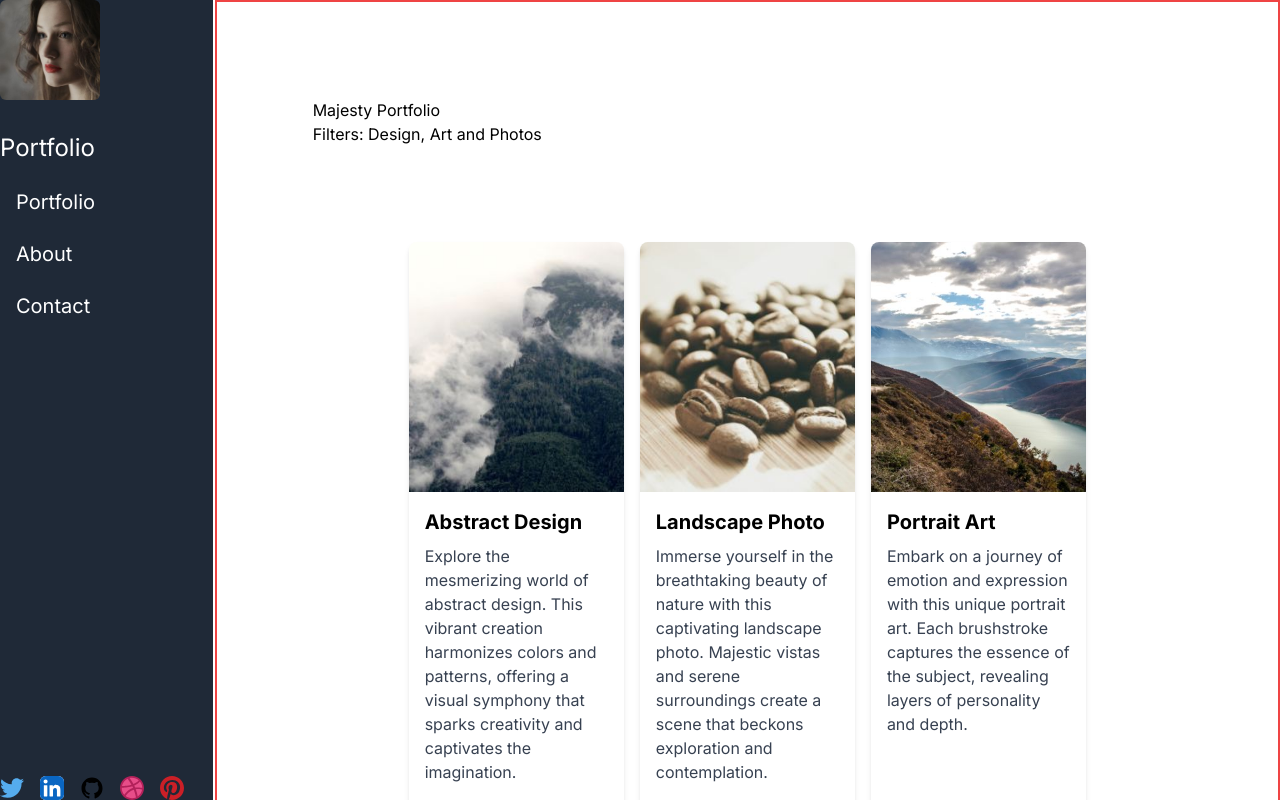
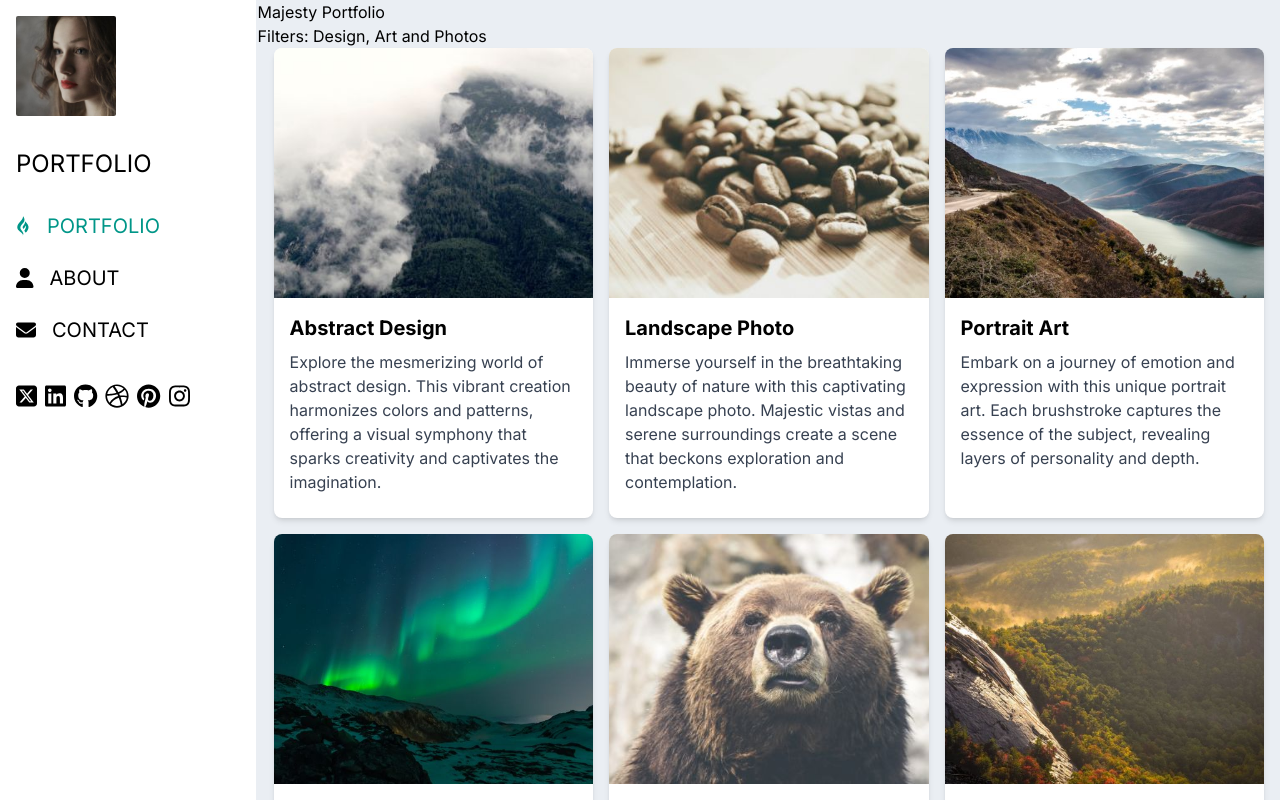
Before and after one commit to Metaverse-Nabeel/majesty_portfolio, a Next.js app: page / in a window 1280 px wide. Shown: the top 800 px of the page. Built offline with nearby package versions, Linux system fonts and the light colour scheme.

Commit message:
Add Sidebar Menu for desktop

```diff
--- a/src/app/layout.tsx
+++ b/src/app/layout.tsx
@@ -1,6 +1,10 @@
 import './globals.css'
 import type { Metadata } from 'next'
 import { Inter } from 'next/font/google'
+
+import { config } from '@fortawesome/fontawesome-svg-core'
+import '@fortawesome/fontawesome-svg-core/styles.css'
+config.autoAddCss = false
 
 const inter = Inter({ subsets: ['latin'] })
 
--- a/src/app/page.tsx
+++ b/src/app/page.tsx
@@ -2,14 +2,15 @@ import Footer from "@/components/Footer";
 import Portfolio from "@/sections/Portfolio";
 import Sidebar from "@/components/Sidebar";
 
+
 export default function Home() {
   return (
     <>
-      <main className="w-full h-screen grid grid-cols-6 gap-2">
-        <section className="col-span-1">
+      <main className="w-full h-screen bg-slate-300/40 grid grid-cols-10 gap-2">
+        <section className="col-span-2">
         <Sidebar />
         </section>
-        <section className="col-span-5 border-2 border-red-500">
+        <section className="col-span-8">
           <Portfolio />
           <Footer />
         </section>
--- a/src/components/ProjectCard.tsx
+++ b/src/components/ProjectCard.tsx
@@ -3,7 +3,7 @@ import Image from 'next/image'
 
 const ProjectCard: React.FC = () => {
   return (
-    <section className="flex min-h-screen w-full flex-col items-center justify-between p-24">
+    <section className="flex min-h-screen w-full flex-col items-center justify-between px-4">
       <div className="grid grid-cols-1 sm:grid-cols-1 md:grid-cols-2 lg:grid-cols-3 gap-4">
       {Data.map(item => (
         <div key={item.id} className="bg-white rounded-lg overflow-hidden shadow-md">
--- a/src/components/Sidebar.tsx
+++ b/src/components/Sidebar.tsx
@@ -1,42 +1,61 @@
+import { FontAwesomeIcon } from '@fortawesome/react-fontawesome';
 import Image from 'next/image';
 import Link from 'next/link';
+import { faUser } from '@fortawesome/free-solid-svg-icons';
+import { faGripfire } from '@fortawesome/free-brands-svg-icons';
+import { faEnvelope } from '@fortawesome/free-solid-svg-icons/faEnvelope';
+import { faSquareXTwitter } from '@fortawesome/free-brands-svg-icons/faSquareXTwitter';
+import { faLinkedin } from '@fortawesome/free-brands-svg-icons/faLinkedin';
+import { faGithub } from '@fortawesome/free-brands-svg-icons/faGithub';
+import { faDribbble } from '@fortawesome/free-brands-svg-icons/faDribbble';
+import { faPinterest } from '@fortawesome/free-brands-svg-icons/faPinterest';
+import { faInstagram } from '@fortawesome/free-brands-svg-icons/faInstagram';
 
 const Sidebar: React.FC = () => {
   return (
-    <div className="bg-gray-800 text-white h-screen w-1/6 flex flex-col items-start fixed">
+    <div className="bg-white text-black h-screen w-1/5 flex flex-col items-start fixed">
       {/* Profile Image */}
       <Image width={100} height={100}
         src="/images/profile_pic.jpg"
         alt="Profile"
-        className="w-30 h-30 rounded-md mb-4"
+        className="w-35 h-35 rounded-sm m-4"
       />
 
-      <h3 className='text-2xl my-4'>Portfolio</h3>
+      <h3 className='text-2xl uppercase mx-4 mt-4 mb-6'>Portfolio</h3>
 
       {/* Menu Buttons */}
       <nav className="w-full flex flex-col items-start">
-        <Link href="#portfolio" className="w-full text-xl py-2 px-4  mb-2 hover:bg-gray-400  cursor-pointer">Portfolio</Link>
-        <Link href="#about" className="w-full text-xl py-2 px-4  mb-2 hover:bg-gray-400  cursor-pointer">About</Link>
-        <Link href="#contact" className="w-full text-xl py-2 px-4  mb-2 hover:bg-gray-400  cursor-pointer">Contact</Link>
+        <Link href="#portfolio" className="w-full flex items-center text-xl py-2 px-4 text-[#009688] mb-2 hover:bg-gray-400 hover:text-black cursor-pointer uppercase">
+          <FontAwesomeIcon icon={faGripfire} className='text-xl mr-4' />
+          Portfolio</Link>
+        <Link href="#about" className="w-full text-xl py-2 px-4  mb-2 hover:bg-gray-400  cursor-pointer uppercase">
+        <FontAwesomeIcon icon={faUser} className='text-xl mr-4' />
+          About</Link>
+        <Link href="#contact" className="w-full text-xl py-2 px-4  mb-2 hover:bg-gray-400  cursor-pointer uppercase">
+          <FontAwesomeIcon icon={faEnvelope} className='text-xl mr-4' />
+          Contact</Link>
       </nav>
 
       {/* Social Media Icons */}
-      <div className="mt-auto flex space-x-4">
+      <div className="mt-6 mx-4 flex space-x-2">
         {/* Add your social media icons here */}
         <a href="#" target="_blank" rel="noopener noreferrer">
-          <Image width={10} height={10} src="/images/sm-icons/twitter.svg" alt="Twitter" className="w-6 h-6" />
+          <FontAwesomeIcon icon={faSquareXTwitter} className='text-2xl hover:opacity-50 hover:text-3xl' />
         </a>
         <a href="#" target="_blank" rel="noopener noreferrer">
-          <Image width={10} height={10} src="/images/sm-icons/linkedin.svg" alt="LinkedIn" className="w-6 h-6" />
+          <FontAwesomeIcon icon={faLinkedin} className='text-2xl hover:opacity-50 hover:text-3xl' />
         </a>
         <a href="#" target="_blank" rel="noopener noreferrer">
-          <Image width={10} height={10} src="/images/sm-icons/github.svg" alt="GitHub" className="w-6 h-6" />
+          <FontAwesomeIcon icon={faGithub} className='text-2xl hover:opacity-50 hover:text-3xl' />
         </a>
         <a href="#" target="_blank" rel="noopener noreferrer">
-          <Image width={10} height={10} src="/images/sm-icons/dribble.svg" alt="Dribble" className="w-6 h-6" />
+          <FontAwesomeIcon icon={faDribbble} className='text-2xl hover:opacity-50 hover:text-3xl' />
         </a>
         <a href="#" target="_blank" rel="noopener noreferrer">
-          <Image width={10} height={10} src="/images/sm-icons/pinterest.svg" alt="pinterest" className="w-6 h-6" />
+          <FontAwesomeIcon icon={faPinterest} className='text-2xl hover:opacity-50 hover:text-3xl' />
+        </a>
+        <a href="#" target="_blank" rel="noopener noreferrer">
+          <FontAwesomeIcon icon={faInstagram} className='text-2xl hover:opacity-50 hover:text-3xl' />
         </a>
       </div>
     </div>
--- a/src/sections/Portfolio.tsx
+++ b/src/sections/Portfolio.tsx
@@ -2,15 +2,15 @@ import ProjectCard from "@/components/ProjectCard"
 
 const Portfolio: React.FC = () => {
   return (
-    <main className="flex min-h-screen w-full flex-col justify-between p-24">
-      <h2 className='text-4xl mb-1'>Majesty Portfolio</h2>
-      <div className="flex ">
+    <section className="flex min-h-screen flex-col justify-between" id="portfolio">
+      <h2 className='text-4xl mb-4'>Majesty Portfolio</h2>
+      <div className="flex">
         Filters: Design, Art and Photos
       </div>
       <div className="w-full">
       <ProjectCard />
       </div>
-    </main>
+    </section>
   )
 }
 
```
